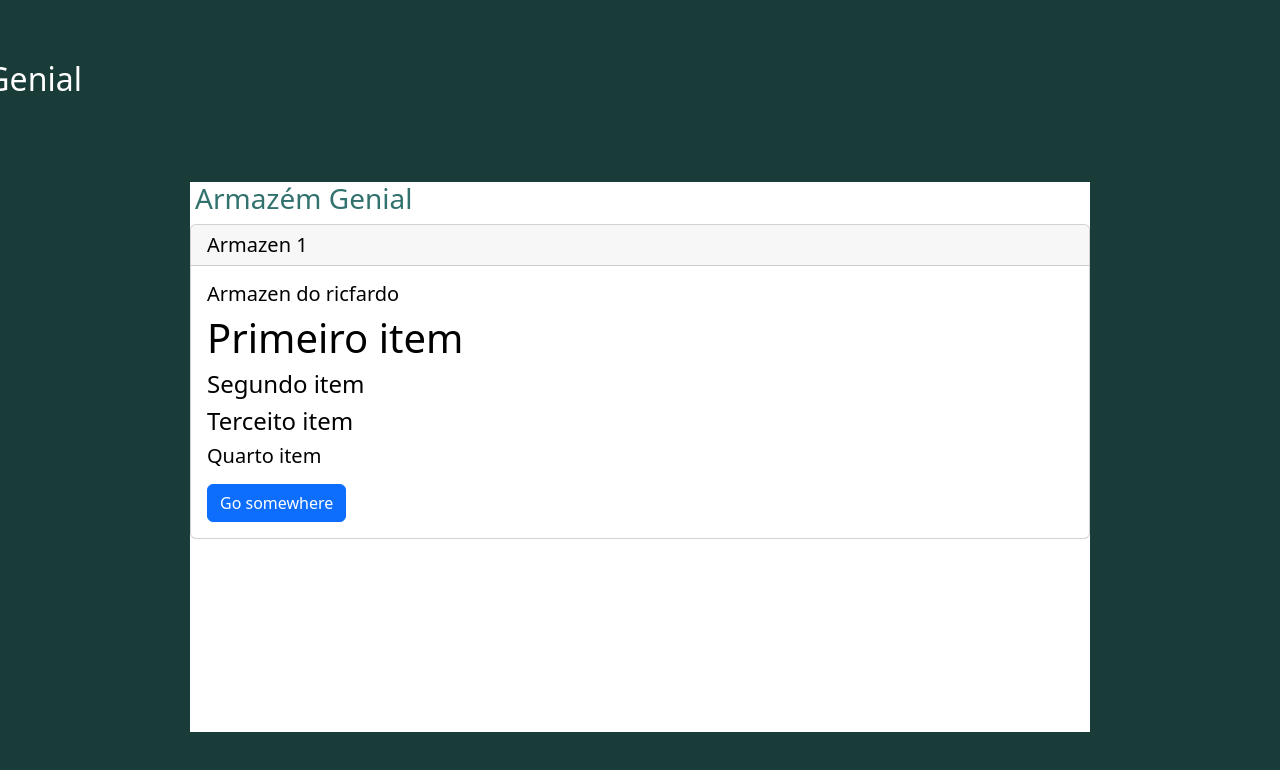
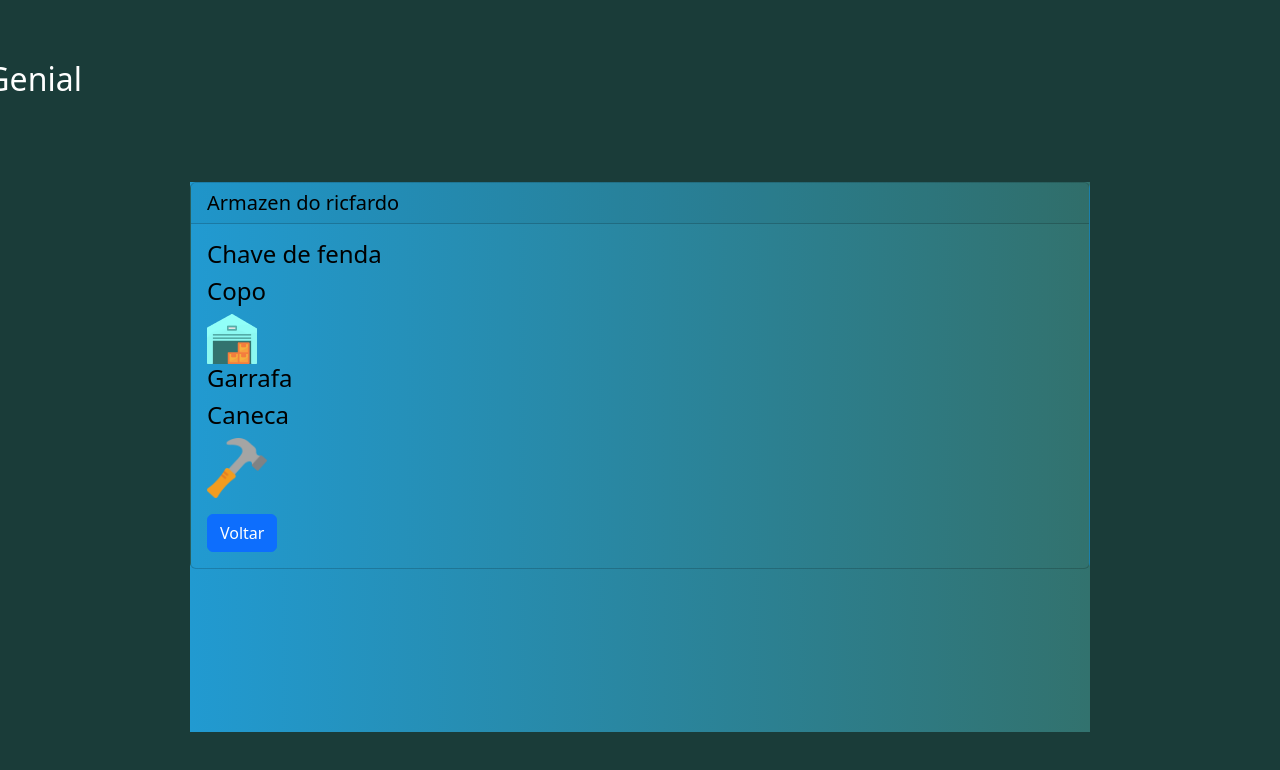
Before and after one commit to RicardoJun10r/GENIAL, a React (Create React App) app: page /expandido in a window 1280 px wide. Shown: the top 770 px of the page. Built offline with nearby package versions, Linux system fonts and the light colour scheme.

Commit message:
adicionando imagens de itens

```diff
--- a/src/components/BgColorExample.js
+++ b/src/components/BgColorExample.js
@@ -3,6 +3,7 @@ import 'bootstrap/dist/css/bootstrap.min.css';
 import Row from 'react-bootstrap/Row';
 import Col from 'react-bootstrap/Col';
 import { Container } from 'react-bootstrap';
+import { Link } from 'react-router-dom';
 
 function BgColorExample() {
   return (
@@ -27,7 +28,9 @@ function BgColorExample() {
           >
             <Card.Header>22/ 09/ 2021 </Card.Header>
             <Card.Body>
+            <Link exact to="/expandido" className='link'>
               <Card.Title>{variant} Armazem Genial </Card.Title>
+            </Link>
               <Card.Text>
                 Some quick example text to build on the card title and make up the
                 bulk of the card's content.
--- a/src/pages/Expandido/expandido.css
+++ b/src/pages/Expandido/expandido.css
@@ -16,8 +16,14 @@ body, html{
     font-size: 45px;
 }
 
+.color_Card{
+    background: -webkit-linear-gradient(to right, #219ad1, #32726E);
+    background: linear-gradient(to right, #219ad1, #32726E);
+}
+
 .container_branco {
-    background-color:white ;
+    background: -webkit-linear-gradient(to right, #219ad1, #32726E);
+    background: linear-gradient(to right, #219ad1, #32726E);
     width: 900px;
     height: 550px;
     margin-top: -80px;
--- a/src/pages/Expandido/expandido.js
+++ b/src/pages/Expandido/expandido.js
@@ -1,10 +1,12 @@
 import './expandido.css';
 import React, {Component} from 'react';
 import armazenLogo from "../../assets/warehouse.png";
+import martelo from "../../assets/martelo.png";
 import Container from 'react-bootstrap/esm/Container';
 import Button from 'react-bootstrap/Button';
 import Card from 'react-bootstrap/Card';
 import { Col, Row } from 'react-bootstrap';
+import { Link } from 'react-router-dom';
 
 
 function Expandido() {
@@ -23,28 +25,29 @@ function Expandido() {
 
                 <div className='container'>
                     <div className='container_branco'>
-                        <h3> Armazém Genial</h3>
-
-                        <Card className='blackText'>
-                            <Card.Header as="h5">Armazen 1</Card.Header>
+                        <Card className='blackText color_Card'>
+                            <Card.Header as="h5">Armazen do ricfardo</Card.Header>
                                 <Card.Body>
-                                <Card.Title >Armazen do ricfardo</Card.Title>
+                                    {/*<Card.Title >Armazen do ricfardo</Card.Title>*/}
                                     <Card.Text>
-                                <h1>Primeiro item</h1>
+                                        <h4>Chave de fenda</h4>
                                         <div>
-                                    <h4>Segundo item</h4>
+                                            <h4>Copo</h4>
+                                            <img src={armazenLogo} alt='ArmazenLogo' />
                                         </div>
                                         <div>
-                                    <h4>Terceito item</h4>
+                                            <h4>Garrafa</h4>
                                         </div>
                                         <div>
-                                    <h5>Quarto item</h5>
+                                            <h4>Caneca</h4>
+                                            <img src={martelo} alt='ImgMartelo' width={60} />
                                         </div>
                                     </Card.Text>
-                                <Button variant="primary">Go somewhere</Button>
+                                    <Link exact to="/home" className='link'>
+                                        <Button variant="primary">Voltar</Button>
+                                    </Link>
                                 </Card.Body>
                         </Card>
-
                     </div>
                 </div>
             </div>
```
Also changed, not shown: src/assets/martelo.png (added). Lines whose indentation alone changed are shown as unchanged.
